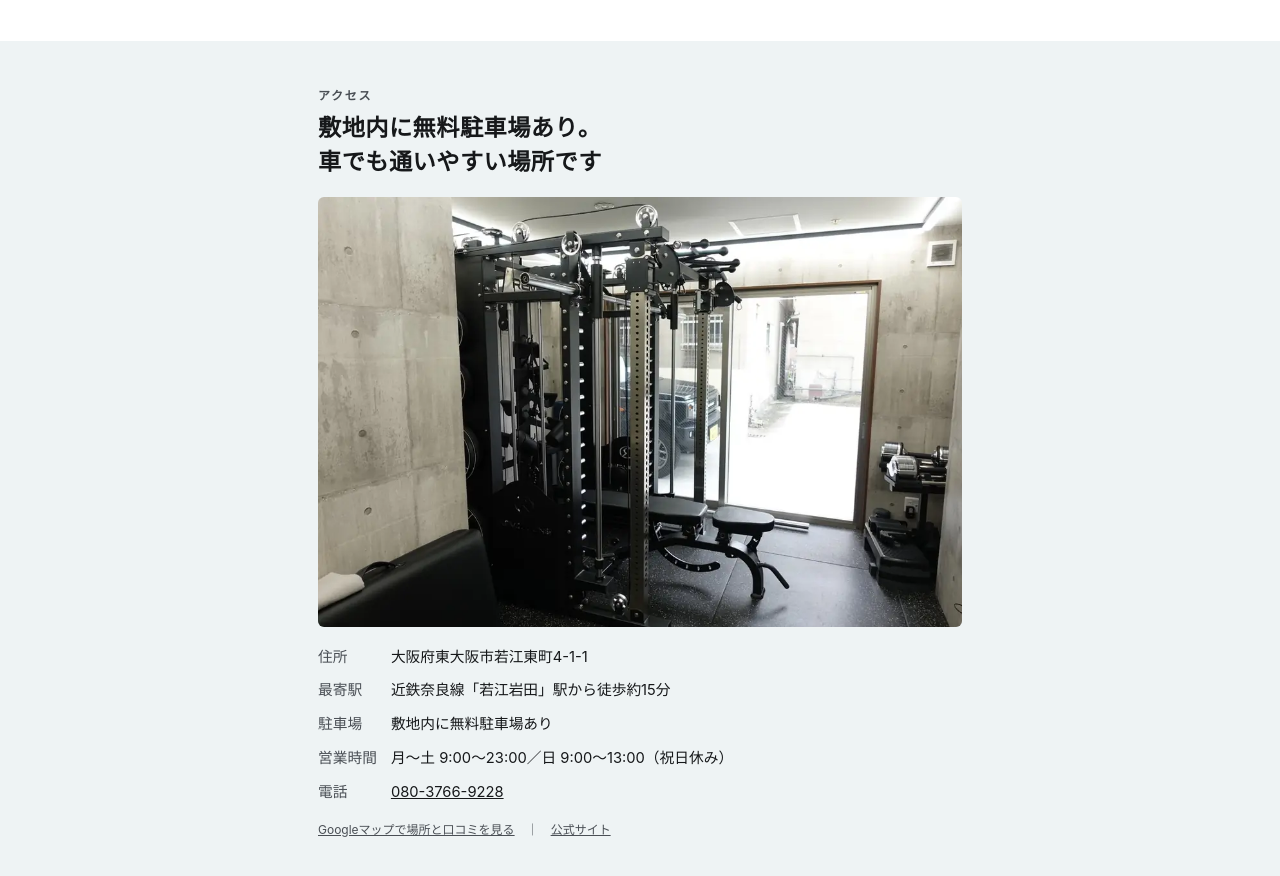
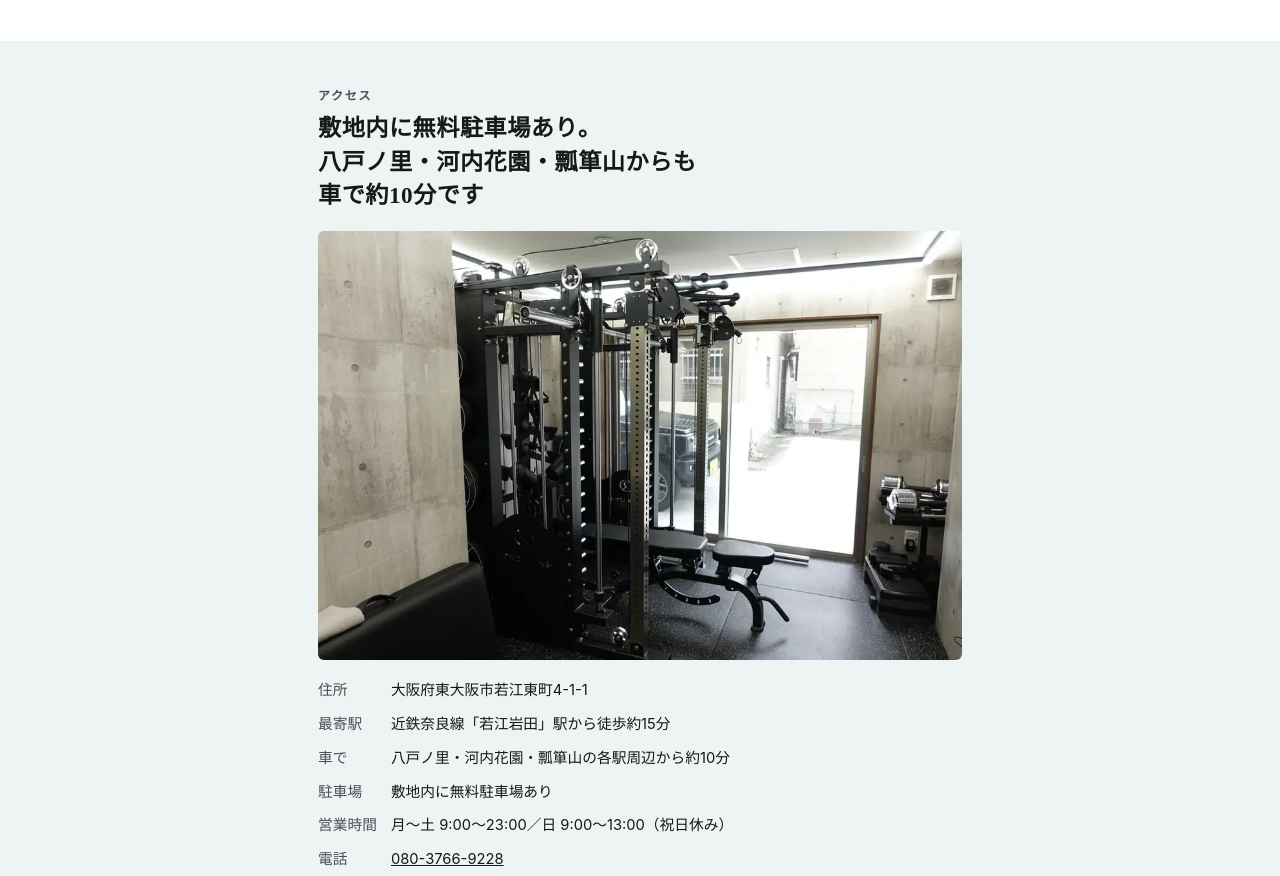
Before and after one commit to junki1015/jfit-taiken, a plain HTML site: page index.html in a window 1280 px wide. Shown: the part 6064-6940 px from the top of the page. Drawn offline with Linux system fonts and the light colour scheme.

Commit message:
アクセスに近隣駅（八戸ノ里・河内花園・瓢箪山）から車で約10分を追記
Co-Authored-By: Claude Opus 5.5 <noreply@anthropic.com>
Claude-Session: https://claude.ai/code/session_01VLktjvrdgsfkCCq3KCnYVP

```diff
--- a/index.html
+++ b/index.html
@@ -409,11 +409,12 @@ footer{padding-block:24px;text-align:center;font-size:.75rem;color:var(--ink-2)}
 <section class="alt">
   <div class="wrap">
     <p class="eyebrow">アクセス</p>
-    <h2>敷地内に無料駐車場あり。<br>車でも通いやすい場所です</h2>
+    <h2>敷地内に無料駐車場あり。<br>八戸ノ里・河内花園・瓢箪山からも<br>車で約10分です</h2>
     <img class="access-img" src="img/room.webp" alt="マルチラックとベンチ、ダンベルが置かれたジム内の様子" width="1000" height="666" loading="lazy">
     <dl>
       <dt>住所</dt><dd>大阪府東大阪市若江東町4-1-1</dd>
       <dt>最寄駅</dt><dd>近鉄奈良線「若江岩田」駅から徒歩約15分</dd>
+      <dt>車で</dt><dd>八戸ノ里・河内花園・瓢箪山の各駅周辺から約10分</dd>
       <dt>駐車場</dt><dd>敷地内に無料駐車場あり</dd>
       <dt>営業時間</dt><dd>月〜土 9:00〜23:00／日 9:00〜13:00（祝日休み）</dd>
       <dt>電話</dt><dd><a href="tel:08037669228" data-cta="access_tel">080-3766-9228</a></dd>
```
